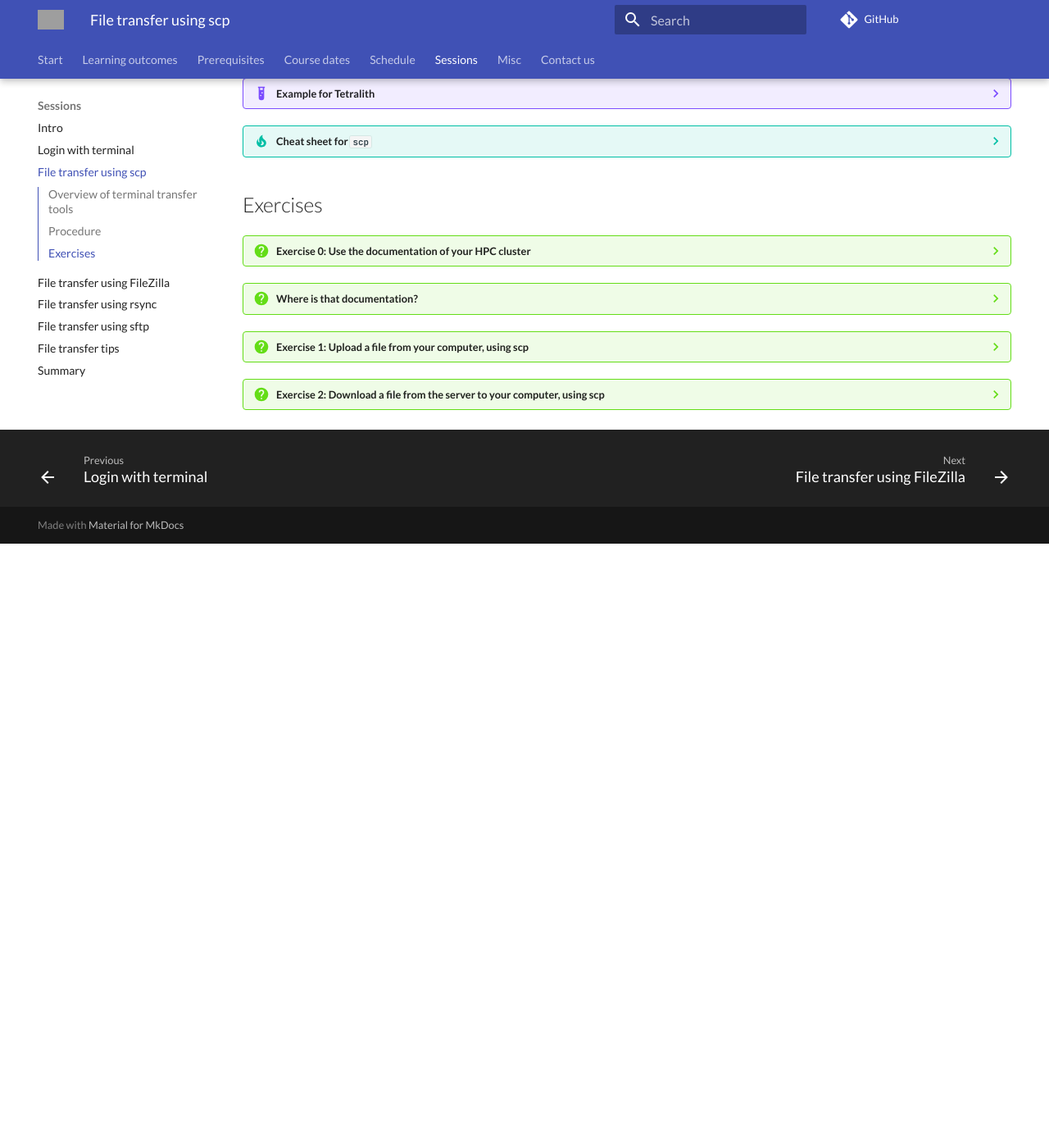
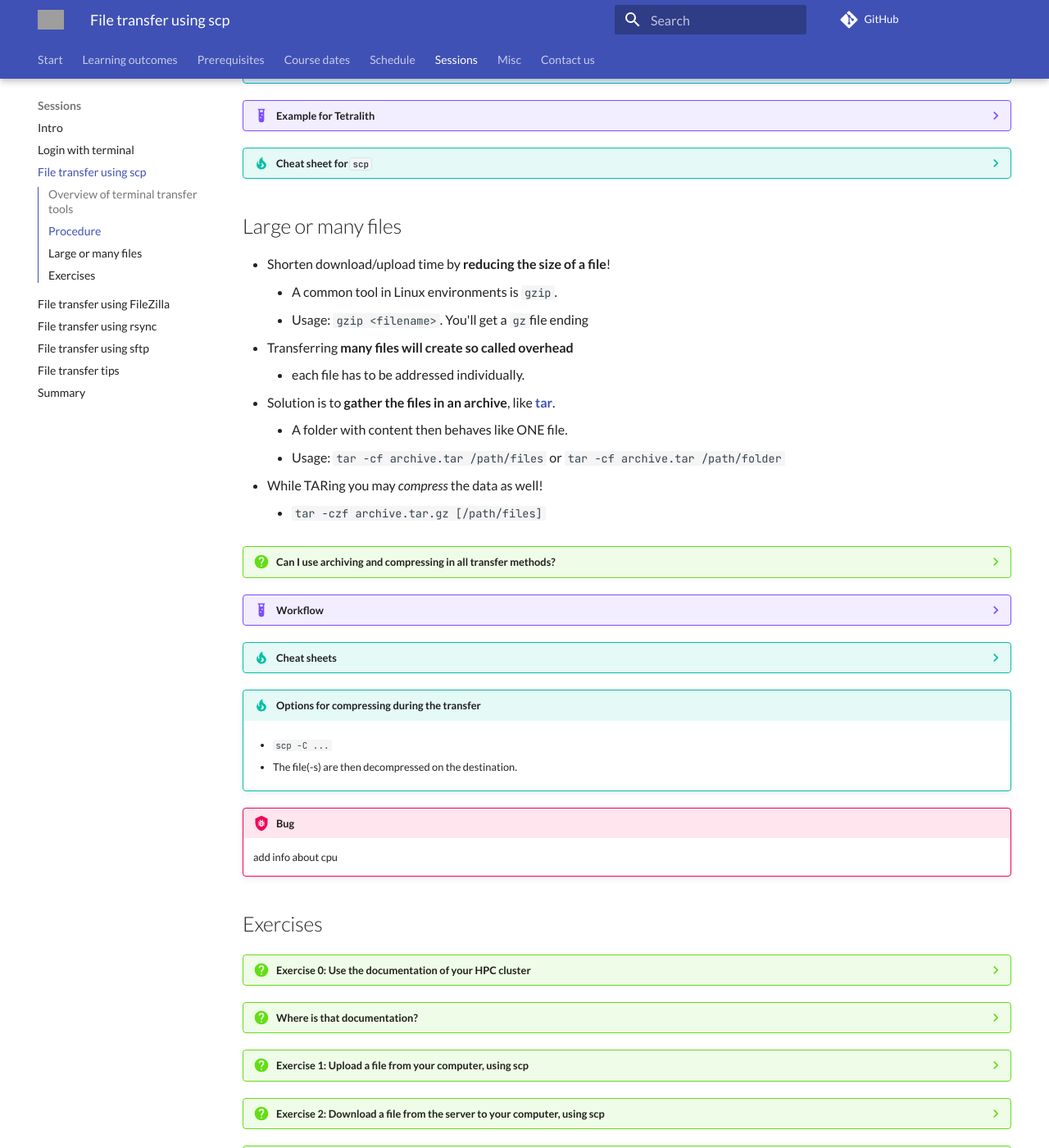
Before and after one commit to UPPMAX/naiss_file_transfer_course, an MkDocs documentation site: the page built from docs/sessions/scp/README.md, in a window 1280 px wide and 1400 px high, scrolled down 2195 px. Shown: the whole window at 82% size. Built offline with MkDocs 1.6.1 and Material for MkDocs 9.7.7, drawn with Linux system fonts in a browser that asks for light colours; comment, search, counter and statistics services are not loaded; before the commit the page ends 2858 px from its top, so only the background shows below that; some of the changed text lies outside the part shown; grey boxes are pictures that could not be loaded.

Commit message:
scp tar and zip here

```diff
--- a/docs/sessions/scp/README.md
+++ b/docs/sessions/scp/README.md
@@ -12,6 +12,7 @@ tags:
 
     - Practice using the documentation of your favorite HPC cluster
     - Can transfer files using `scp`
+    - (Optional) Can compress and archive files before transferring
 
 ???- question "For teachers"
 
@@ -172,6 +173,56 @@ tags:
     - ``-C`` - This option forces scp to compress the data as it is sent to the destination machine.
     - ``-r`` - This option tells scp to copy directories recursively.
 
+## Large or many files
+
+- Shorten download/upload time by **reducing the size of a file**!
+    - A common tool in Linux environments is ``gzip``.
+    - Usage: ``gzip <filename>``. You'll get a ``gz``file ending
+- Transferring **many files will create so called overhead**
+    - each file has to be addressed individually.
+- Solution is to **gather the files in an archive**, like [**tar**](https://en.wikipedia.org/wiki/Tar_(computing)).
+    - A folder with content then behaves like ONE file.
+    - Usage: ``tar -cf archive.tar /path/files`` or ``tar -cf archive.tar /path/folder``
+- While TARing you may *compress* the data as well!
+    - ``tar -czf archive.tar.gz [/path/files]``
+
+???- question "Can I use archiving and compressing in all transfer methods?"
+
+    - Yes!
+
+???- example "Workflow"
+
+    - Archive and compress a folder with many large files
+
+        ``tar -czf manylargefiles_folder.tar.gz manylargefiles_folder/``
+
+    - Transfer data
+
+        - Use FileZilla/scp/rsync/sftp
+
+    - Extract at target destination
+
+        ``tar -xzf manylargefiles_folder.tar.gz``
+
+    - You should now have ``manylargefiles_folder/`` again at the target destination!
+
+???- tip "Cheat sheets"
+
+    - [``gzip`` manual](https://www.gnu.org/software/gzip/manual/gzip.html#Sample)
+    - [``tar`` manual](https://devhints.io/tar)
+
+!!! tip "Options for compressing during the transfer"
+
+    - ``scp -C ...``
+
+    - The file(-s) are then decompressed on the destination.
+
+
+!!! bug
+
+    add info about cpu
+
+
 ## Exercises
 
 ???- question "Exercise 0: Use the documentation of your HPC cluster"
@@ -246,6 +297,54 @@ tags:
 
         Check locally that it is there
 
+
+???- question "(Optional) Exercise 1: Download a directory with many files"
+
+    Tips
+
+    - Be in the ``transfer`` directory (or similar) and create 3000 (empty) files REMOTELY in a directory with name ``many_files``
+        - ``$ mkdir many_files``
+        - ``$ cd many_files``
+        - ``$ touch my-file-{1..3000}.txt``
+    - Time the download of the directory, using ``time``, and the recursive option to include the files within the directory
+        - ``time scp ...``.
+
+    ???- tip "Answer (Tetralith example)"
+
+        - ``time scp -r sm_bcarl@tetralith.nsc.liu.se:~/test/many_files .``
+
+        - [Video for Tetralith](https://youtu.be/Q5fOpHetgcU)
+
+???- question "(Optional) Exercise 2: Test the difference between transferring one or several files (using scp)"
+
+    Tips
+
+    - Archive the many_files directory
+        - The original directory is still there! Check!
+
+    - Time the download of the original directory, using ``time scp ...``.
+        - If ``time`` does not work, count the seconds!
+
+    - Time the download of the compressed directory, using ``time scp ...``.
+        - If ``time`` does not work, count the seconds!
+
+    - Focus on the ``user`` line, because ``real`` includes the time for establishing connection and giving the credentials!
+    - Do you spott any difference?
+
+    ???- tip "Answer (Tetralith example)"
+
+        Archiving and step on REMOTE
+
+        - ``tar -cvf many_files.tar many_files``
+            - The original directory is still there! Check!
+
+        LOCALLY
+
+        - ``time scp -r sm_bcarl@tetralith.nsc.liu.se:~/transfer/many_files .`` - note the ``-r`` for recursive and including files in the folder.
+        - ``time scp sm_bcarl@tetralith.nsc.liu.se:~/transfer/many_files.tar .``
+
+        - [Video for Tetralith](https://youtu.be/UPnbnfTYHAQ)
+
         - ``$ ls``
         - (or in the File explorer)
 
```
